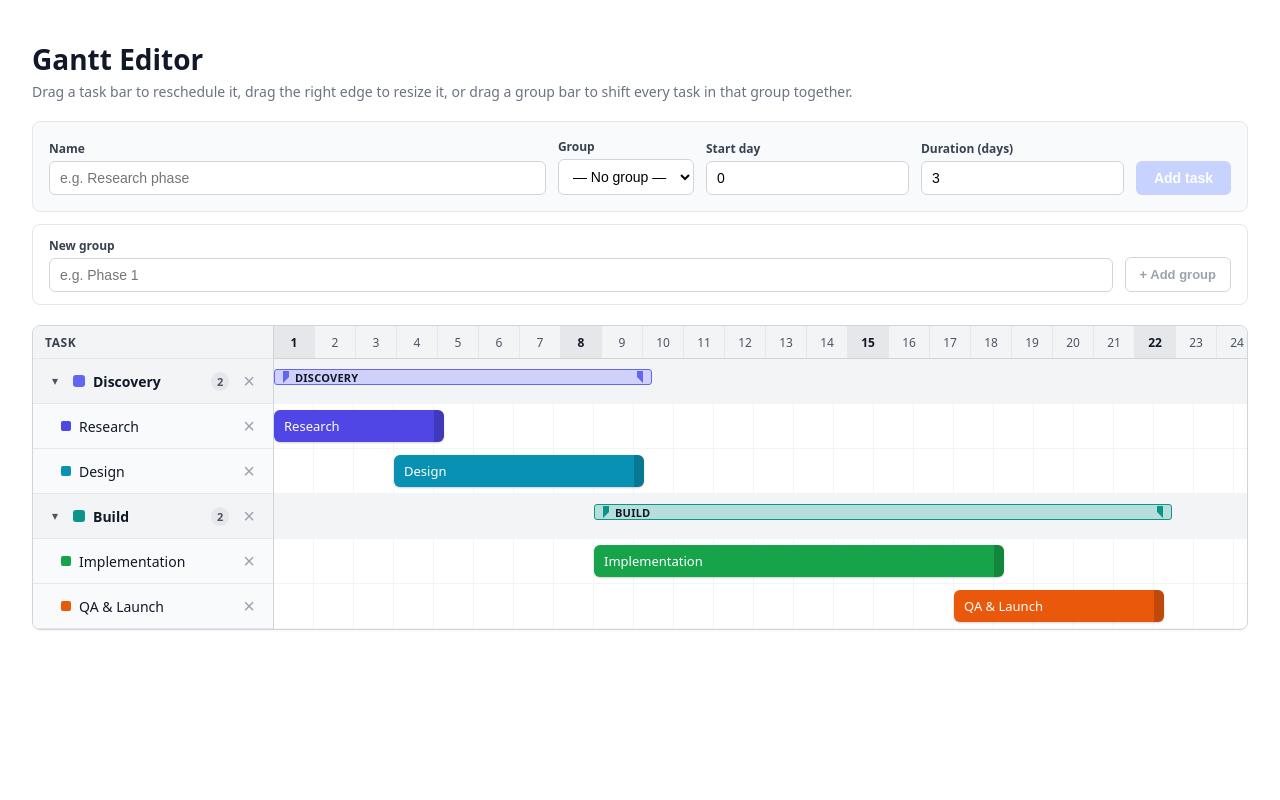
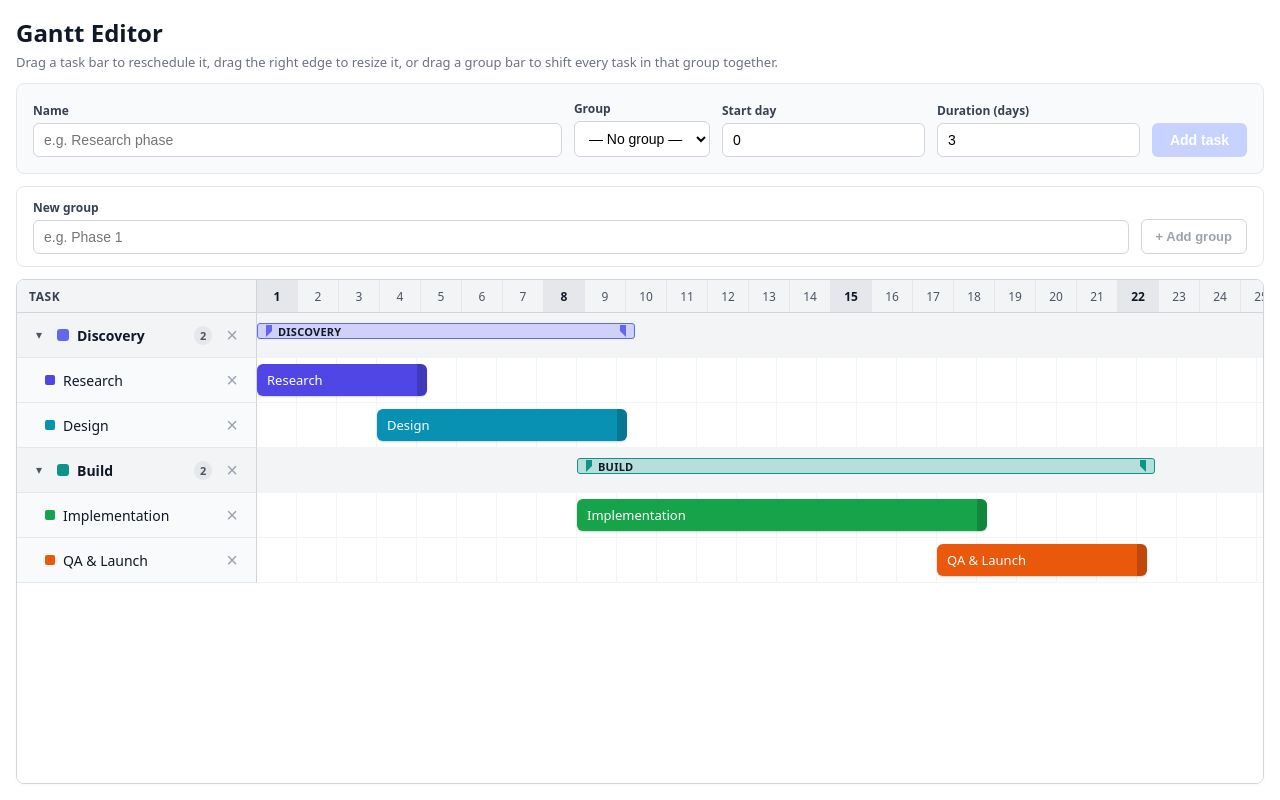
Before and after one commit to AleixFerre/gantt-editor, an Angular app: page / in a window 1280 px wide. Built offline with nearby package versions, Linux system fonts and the light colour scheme.

Commit message:
fullscreen style

```diff
--- a/src/app/gantt/gantt.html
+++ b/src/app/gantt/gantt.html
@@ -15,9 +15,16 @@
   @if (rows().length === 0) {
     <p class="gantt__empty">No tasks yet — add one above to get started.</p>
   } @else {
-    <div class="gantt__chart">
-      <div class="gantt__labels">
-        <div class="gantt__label gantt__label--header">Task</div>
+    <div
+      class="gantt__chart"
+      [style.grid-template-columns]="'240px ' + chartWidth() + 'px'"
+      [style.--day-width.px]="dayWidth"
+    >
+      <div class="gantt__corner">Task</div>
+      <div class="gantt__top">
+        <app-timeline-header [totalDays]="totalDays()" [dayWidth]="dayWidth" />
+      </div>
+
       @for (row of rows(); track trackRow($index, row)) {
         @switch (row.kind) {
           @case ('group') {
@@ -53,6 +60,22 @@
                 ×
               </button>
             </div>
+            <div
+              class="gantt__row gantt__row--group"
+              [style.height.px]="rowHeight"
+            >
+              @if (row.span; as span) {
+                <app-group-bar
+                  [name]="row.group.name"
+                  [color]="row.group.color"
+                  [startDay]="span.startDay"
+                  [duration]="span.duration"
+                  [dayWidth]="dayWidth"
+                  [maxDays]="totalDays()"
+                  (moved)="onGroupMove(row.group.id, $event)"
+                />
+              }
+            </div>
           }
           @case ('task') {
             <div
@@ -76,40 +99,6 @@
                 ×
               </button>
             </div>
-            }
-          }
-        }
-      </div>
-
-      <div class="gantt__timeline">
-        <app-timeline-header [totalDays]="totalDays()" [dayWidth]="dayWidth" />
-
-        <div
-          class="gantt__rows"
-          [style.width.px]="chartWidth()"
-          [style.--day-width.px]="dayWidth"
-        >
-          @for (row of rows(); track trackRow($index, row)) {
-            @switch (row.kind) {
-              @case ('group') {
-                <div
-                  class="gantt__row gantt__row--group"
-                  [style.height.px]="rowHeight"
-                >
-                  @if (row.span; as span) {
-                    <app-group-bar
-                      [name]="row.group.name"
-                      [color]="row.group.color"
-                      [startDay]="span.startDay"
-                      [duration]="span.duration"
-                      [dayWidth]="dayWidth"
-                      [maxDays]="totalDays()"
-                      (moved)="onGroupMove(row.group.id, $event)"
-                    />
-                  }
-                </div>
-              }
-              @case ('task') {
             <div class="gantt__row" [style.height.px]="rowHeight">
               <app-task-bar
                 [task]="row.task"
@@ -123,7 +112,5 @@
         }
       }
     </div>
-      </div>
-    </div>
   }
 </section>
--- a/src/app/gantt/gantt.scss
+++ b/src/app/gantt/gantt.scss
@@ -1,5 +1,6 @@
 :host {
   display: block;
+  height: 100vh;
   font-family:
     system-ui,
     -apple-system,
@@ -9,15 +10,16 @@
 }
 
 .gantt {
-  max-width: 1280px;
-  margin: 0 auto;
-  padding: 32px 24px;
   display: flex;
   flex-direction: column;
-  gap: 20px;
+  height: 100%;
+  padding: 16px;
+  gap: 12px;
+  box-sizing: border-box;
 }
 
 .gantt__header {
+  flex: 0 0 auto;
   display: flex;
   flex-direction: column;
   gap: 4px;
@@ -25,23 +27,25 @@
 
 .gantt__title {
   margin: 0;
-  font-size: 28px;
+  font-size: 24px;
   font-weight: 700;
 }
 
 .gantt__subtitle {
   margin: 0;
   color: #6b7280;
-  font-size: 14px;
+  font-size: 13px;
 }
 
 .gantt__controls {
+  flex: 0 0 auto;
   display: flex;
   flex-direction: column;
   gap: 12px;
 }
 
 .gantt__empty {
+  flex: 1 1 0;
   margin: 0;
   padding: 32px;
   text-align: center;
@@ -49,42 +53,60 @@
   background: #f9fafb;
   border: 1px dashed #d1d5db;
   border-radius: 8px;
+  display: flex;
+  align-items: center;
+  justify-content: center;
 }
 
 .gantt__chart {
-  display: flex;
+  flex: 1 1 0;
+  min-height: 0;
+  overflow: auto;
+  display: grid;
+  grid-auto-rows: min-content;
   border: 1px solid #d1d5db;
   border-radius: 8px;
-  overflow: hidden;
   background: #fff;
   box-shadow: 0 1px 3px rgba(0, 0, 0, 0.04);
 }
 
-.gantt__labels {
-  flex: 0 0 240px;
-  background: #f9fafb;
-  border-right: 1px solid #d1d5db;
-  display: flex;
-  flex-direction: column;
-}
-
-.gantt__label {
+.gantt__corner {
+  position: sticky;
+  top: 0;
+  left: 0;
+  z-index: 4;
+  height: 32px;
   display: flex;
   align-items: center;
-  gap: 8px;
   padding: 0 12px;
-  border-bottom: 1px solid #e5e7eb;
-  min-width: 0;
-}
-
-.gantt__label--header {
-  height: 32px;
+  background: #f3f4f6;
+  border-right: 1px solid #d1d5db;
+  border-bottom: 1px solid #d1d5db;
   font-size: 12px;
   font-weight: 700;
   text-transform: uppercase;
   letter-spacing: 0.05em;
   color: #374151;
-  background: #f3f4f6;
+}
+
+.gantt__top {
+  position: sticky;
+  top: 0;
+  z-index: 3;
+}
+
+.gantt__label {
+  position: sticky;
+  left: 0;
+  z-index: 2;
+  display: flex;
+  align-items: center;
+  gap: 8px;
+  padding: 0 12px;
+  background: #f9fafb;
+  border-right: 1px solid #d1d5db;
+  border-bottom: 1px solid #e5e7eb;
+  min-width: 0;
 }
 
 .gantt__label--group {
@@ -110,6 +132,7 @@
   color: #4b5563;
   border-radius: 4px;
   padding: 0;
+  flex-shrink: 0;
 }
 
 .gantt__chevron:hover {
@@ -150,6 +173,7 @@
   padding: 2px 6px;
   border-radius: 999px;
   font-variant-numeric: tabular-nums;
+  flex-shrink: 0;
 }
 
 .gantt__remove {
@@ -161,6 +185,7 @@
   cursor: pointer;
   padding: 4px 6px;
   border-radius: 4px;
+  flex-shrink: 0;
 }
 
 .gantt__remove:hover {
@@ -171,17 +196,6 @@
 .gantt__remove:focus-visible {
   outline: 2px solid #4f46e5;
   outline-offset: 1px;
-}
-
-.gantt__timeline {
-  flex: 1;
-  overflow-x: auto;
-  overflow-y: hidden;
-  position: relative;
-}
-
-.gantt__rows {
-  position: relative;
 }
 
 .gantt__row {
--- a/src/app/gantt/timeline-header/timeline-header.ts
+++ b/src/app/gantt/timeline-header/timeline-header.ts
@@ -20,9 +20,6 @@ import { ChangeDetectionStrategy, Component, computed, input } from '@angular/co
   styles: `
     :host {
       display: block;
-      position: sticky;
-      top: 0;
-      z-index: 2;
     }
     .timeline-header {
       display: flex;
--- a/src/styles.scss
+++ b/src/styles.scss
@@ -1 +1,18 @@
-/* You can add global styles to this file, and also import other style files */
+html,
+body {
+  margin: 0;
+  padding: 0;
+  height: 100%;
+  overflow: hidden;
+  font-family:
+    system-ui,
+    -apple-system,
+    'Segoe UI',
+    sans-serif;
+  color: #111827;
+}
+
+app-root {
+  display: block;
+  height: 100%;
+}
```
Lines whose indentation alone changed are shown as unchanged.
